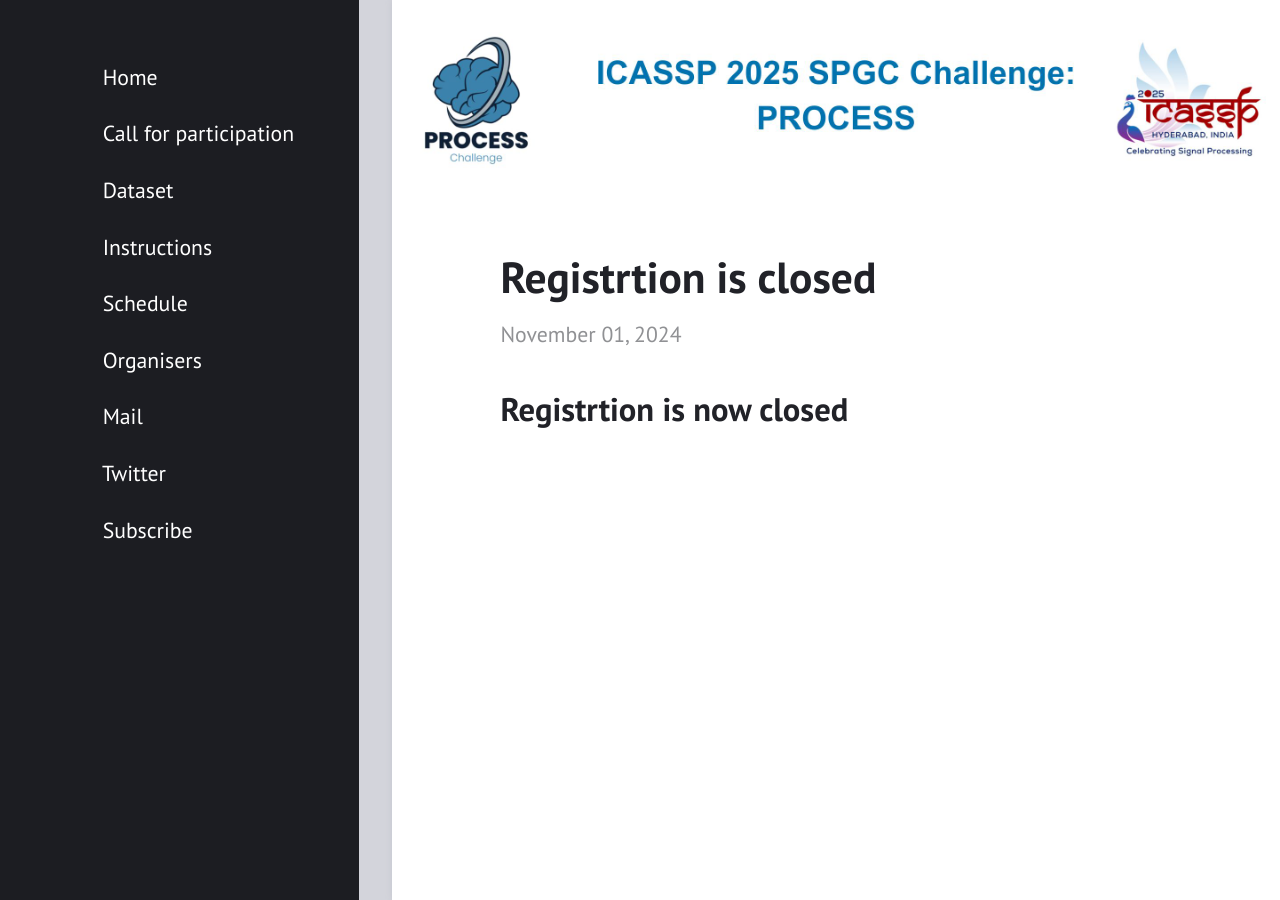
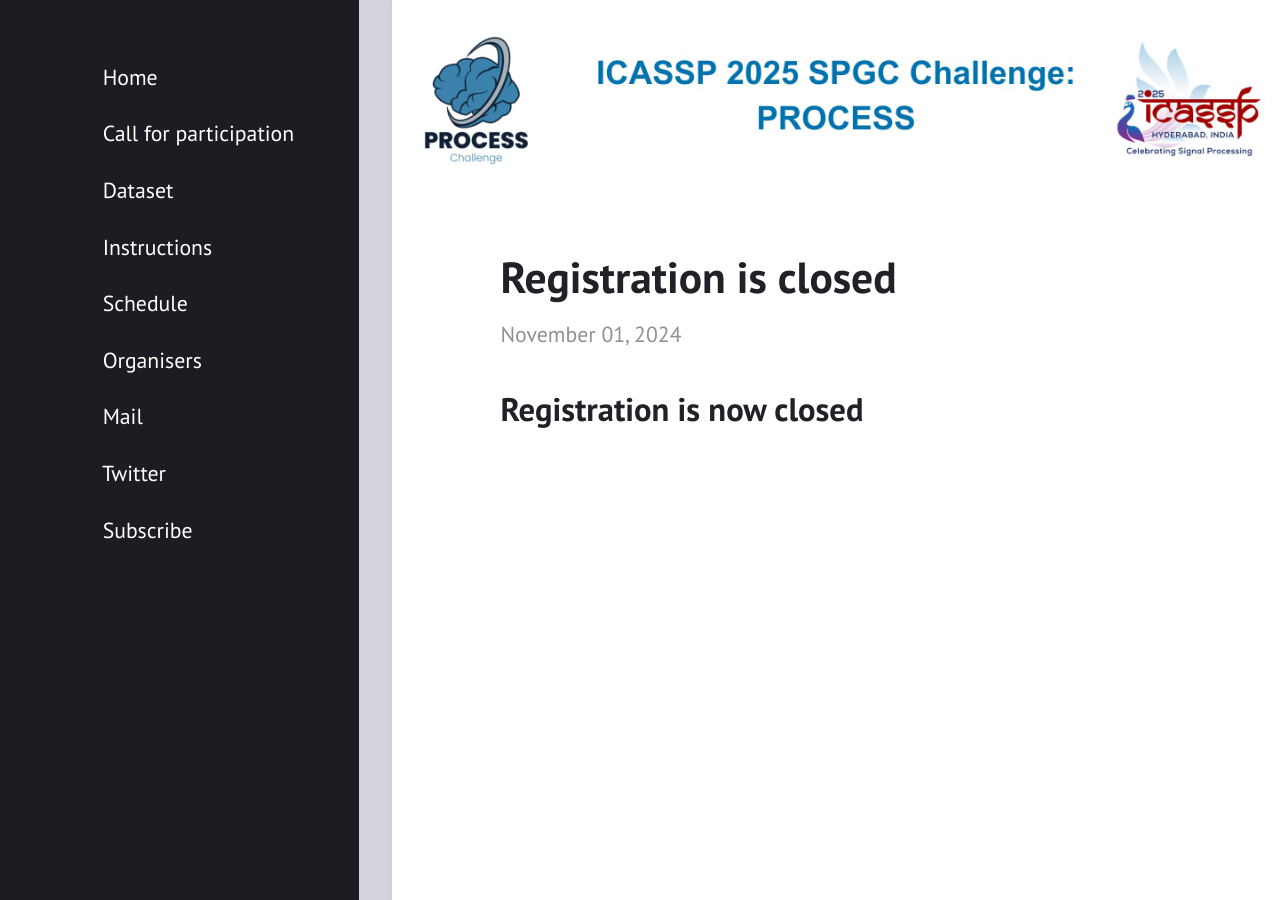
Before and after one commit to processchallenge/processchallenge.github.io, a Jekyll site: the page built from _posts/2024-11-1-registration-closed.md, in a window 1280 px wide. Built offline with Jekyll 4.4.1, drawn with Linux system fonts in a browser that asks for light colours.

Commit message:
Update 2024-11-1-registration-closed.md

```diff
--- a/_posts/2024-11-1-registration-closed.md
+++ b/_posts/2024-11-1-registration-closed.md
@@ -1,6 +1,6 @@
 ---
-title: "Registrtion is closed"
+title: "Registration is closed"
 layout: post
 ---
 
-# Registrtion is now closed
+# Registration is now closed
```
